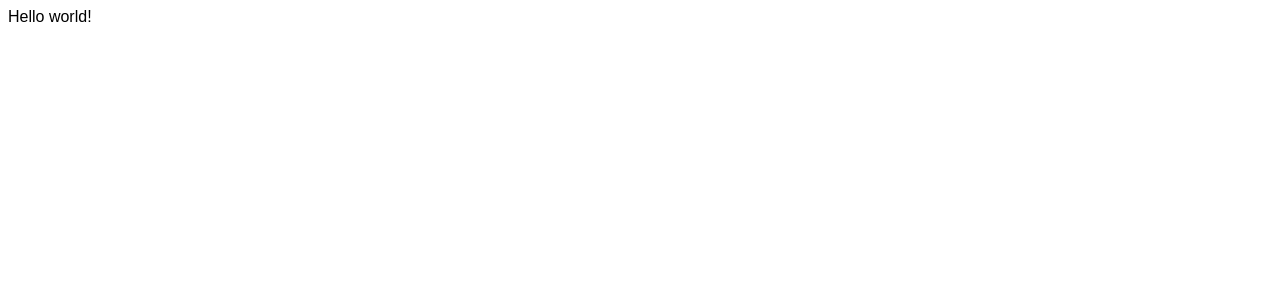
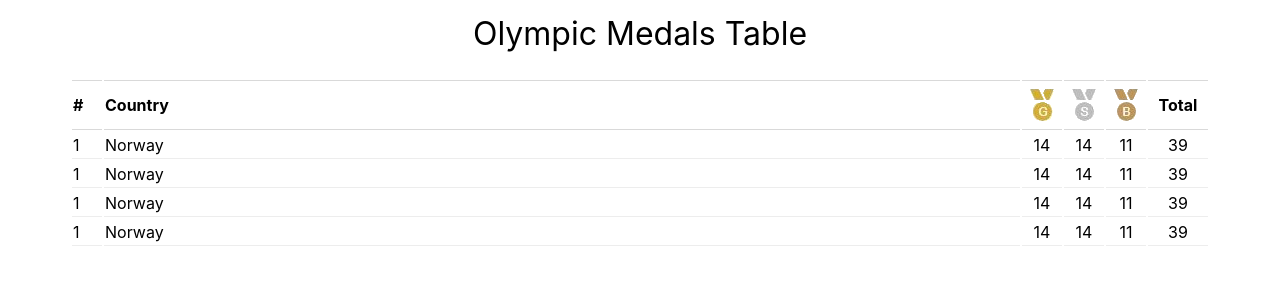
Before and after one commit to frontend-london/olympic-medals-table, a React app: page / in a window 1280 px wide. Shown: the top 300 px of the page. Built offline with nearby package versions, Linux system fonts and the light colour scheme; the HTML template or start-up script is replaced by a standard one.

Commit message:
Olympic Medals Table styling with static data

```diff
--- a/src/app/App.tsx
+++ b/src/app/App.tsx
@@ -8,8 +8,54 @@ export interface AppProps {
 export class App extends React.Component<AppProps, AppState> {
     public render() {
         return (
-            <div>
-                Hello world!
+            <div className="container">
+                <h1 className="text-center">Olympic Medals Table</h1>
+                <table className="table-medals">
+                    <thead>
+                        <tr>
+                            <th className="table-medals__no"><span aria-label="No">#</span></th>
+                            <th className="table-medals__country">Country</th>
+                            <th className="table-medals__gold"><div className="medal--gold" aria-label="Gold Medals"></div></th>
+                            <th className="table-medals__silver"><div className="medal--silver" aria-label="Silver Medals"></div></th>
+                            <th className="table-medals__bronze"><div className="medal--bronze" aria-label="Bronze Medals"></div></th>
+                            <th className="table-medals__total">Total</th>
+                        </tr>
+                    </thead>
+                    <tbody>
+                        <tr>
+                            <td>1</td>
+                            <td>Norway</td>
+                            <td>14</td>
+                            <td>14</td>
+                            <td>11</td>
+                            <td>39</td>
+                        </tr>
+                        <tr>
+                            <td>1</td>
+                            <td>Norway</td>
+                            <td>14</td>
+                            <td>14</td>
+                            <td>11</td>
+                            <td>39</td>
+                        </tr>
+                        <tr>
+                            <td>1</td>
+                            <td>Norway</td>
+                            <td>14</td>
+                            <td>14</td>
+                            <td>11</td>
+                            <td>39</td>
+                        </tr>
+                        <tr>
+                            <td>1</td>
+                            <td>Norway</td>
+                            <td>14</td>
+                            <td>14</td>
+                            <td>11</td>
+                            <td>39</td>
+                        </tr>
+                    </tbody>
+                </table>
             </div>
         )
     }
--- a/src/app/index.scss
+++ b/src/app/index.scss
@@ -1,11 +1,126 @@
+/*
+* Minimal CSS Reset
+* source: https://alligator.io/css/minimal-css-reset/
+*/
+
 html {
-    box-sizing: border-box;
-    font-size: 16px;
-    font-family: sans-serif;
+  box-sizing: border-box;
+  font-size: 16px;
+}
+
+*, *:before, *:after {
+  box-sizing: inherit;
+}
+
+body, h1, h2, h3, h4, h5, h6, p, ol, ul {
+  margin: 0;
+  padding: 0;
+  font-weight: normal;
+}
+
+ol, ul {
+  list-style: none;
+}
+
+img {
+  max-width: 100%;
+  height: auto;
+}
+
+/*
+* General styles:
+*/
+
+body {
+  font-family: -apple-system,BlinkMacSystemFont,"Segoe UI",Roboto,"Helvetica Neue",Arial,"Noto Sans",sans-serif,"Apple Color Emoji","Segoe UI Emoji","Segoe UI Symbol","Noto Color Emoji";
+  font-size: 1rem;
+  font-weight: 400;
+  line-height: 1.5;
+}
+
+.text-center {
+  text-align: center;
+}
+
+h1 {
+  margin-top: 10px;
+}
+
+/*
+* Own styles:
+*/
+
+.container {
+  padding-right: 15px;
+  padding-left: 15px;
+  margin-right: auto;
+  margin-left: auto;
+
+  @media (max-width: 767.98px) {
+    width: auto;
   }
 
-  *,
-  *:before,
-  *:after {
-    box-sizing: inherit;
+  @media (min-width: 768px) and (max-width: 991.98px) {
+    width: 750px;
   }
+
+  @media (min-width: 992px) and (max-width: 1199.98px) {
+    width: 970px;
+  }
+
+  @media (min-width: 1200px) {
+    width: 1170px;
+  }
+}
+
+.medal {
+  width: 25px;
+  height: 32px;
+  background-image: url('../../public/images/medals.png');
+  background-repeat: no-repeat;
+  margin: 0 auto;
+
+  &--gold {
+    @extend .medal;
+    background-position: -10px -10px;
+  }
+
+  &--silver {
+    @extend .medal;
+    background-position: -55px -10px;
+  }
+
+  &--bronze {
+    @extend .medal;
+    background-position: -100px -10px;
+  }
+}
+
+
+.table-medals {
+  width: 100%;
+  margin-top: 20px;
+
+  &__no { width: 30px; text-align: left; }
+  &__country { width: auto; text-align: left; }
+  &__gold, &__silver, &__bronze { width: 40px; }
+  &__total { width: 60px; }
+
+  thead tr th {
+    border: solid #d9d9d9;
+    border-width: 1px 0;
+    line-height: 46px;
+  }
+
+  tbody tr td {
+    border-bottom: 1px solid #ededed;
+
+    &:hover {
+      background: #f7f7f5;
+    }
+
+    &:nth-child(n+3) { text-align: center; }
+  }
+
+
+}
```
Also changed, not shown: public/images/medals.png (added), src/app/medals.png (added).
